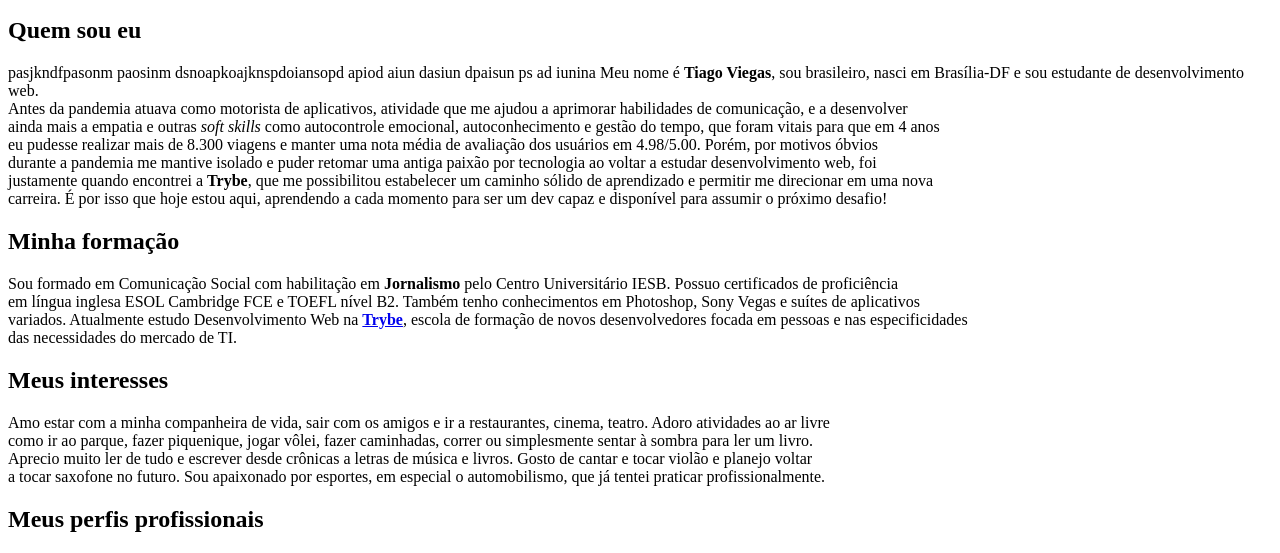
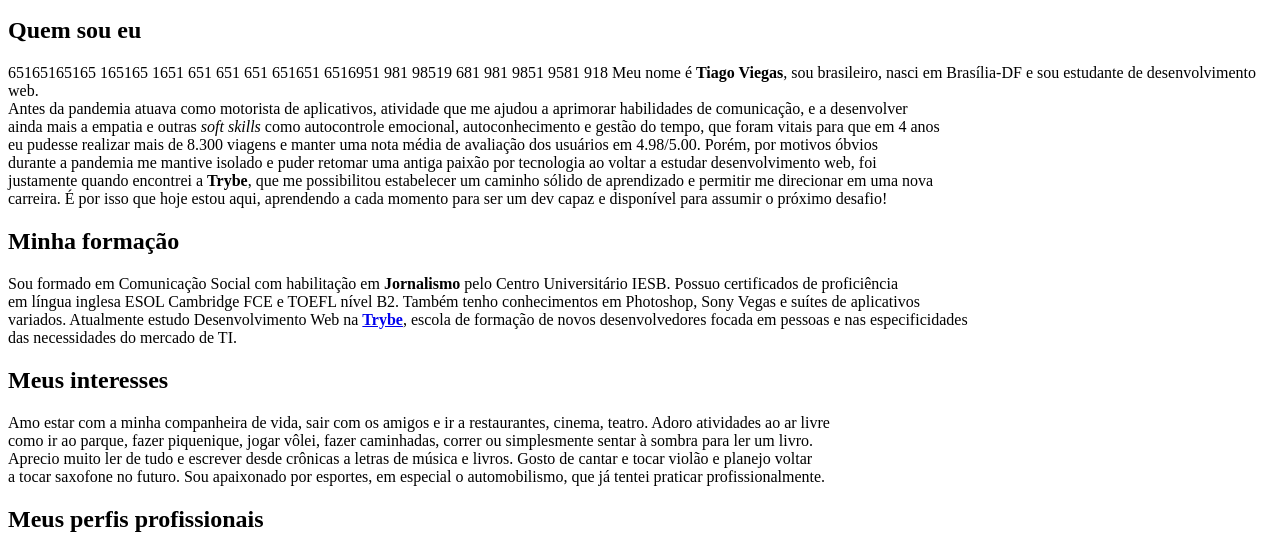
Before and after one commit to tiagobviegas/portfolio, a plain HTML site: page index.html in a window 1280 px wide. Shown: the part 362-915 px from the top of the page. Drawn offline with Linux system fonts and the light colour scheme.

Commit message:
digitada linha de numeros

```diff
--- a/index.html
+++ b/index.html
@@ -28,7 +28,8 @@
 
         <h2 id="apresentacao">Quem sou eu</h2>
         <p>
-            pasjkndfpasonm paosinm dsnoapkoajknspdoiansopd apiod aiun dasiun dpaisun ps ad iunina
+
+            65165165165 165165 1651 651 651 651 651651 6516951 981 98519 681 981 9851 9581 918
 
             Meu nome é <strong>Tiago Viegas</strong>, sou brasileiro, nasci em Brasília-DF e sou estudante de desenvolvimento web. <br>
             Antes da pandemia atuava como motorista de aplicativos, atividade que me ajudou a aprimorar habilidades de comunicação, e a desenvolver <br>
```
